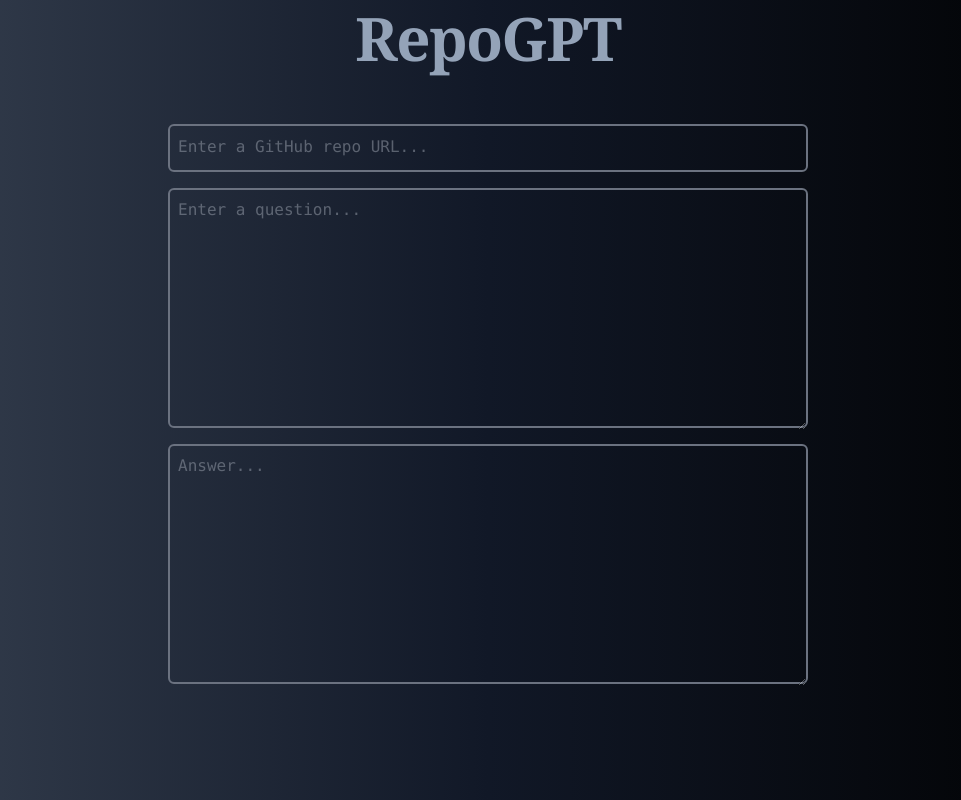
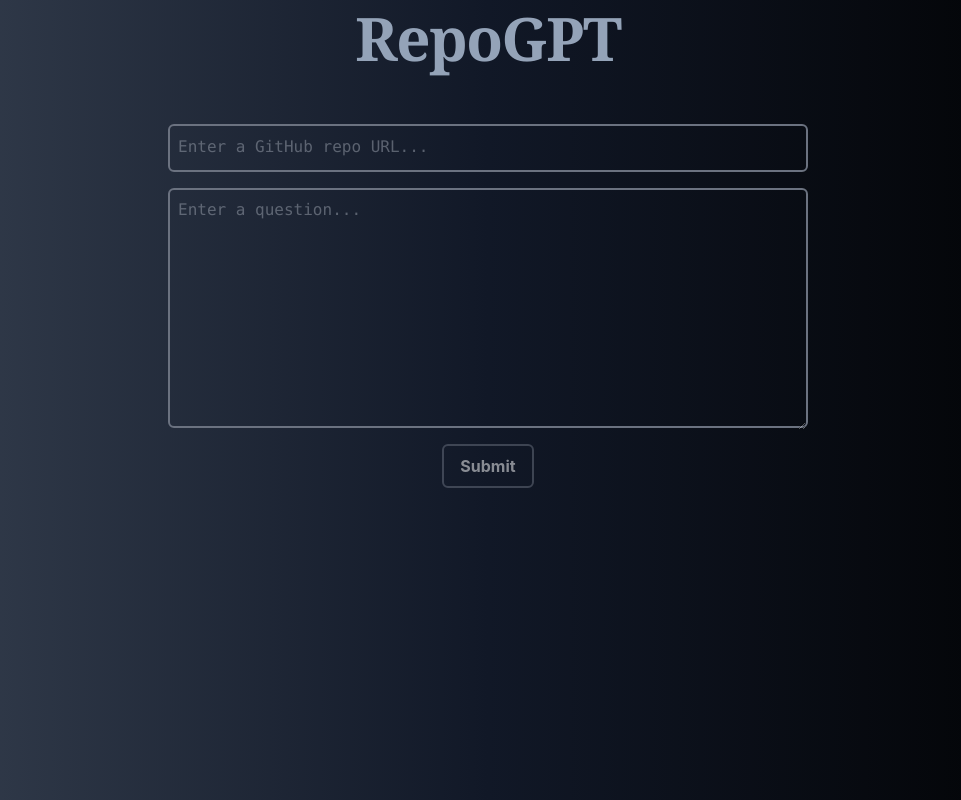
Before and after one commit to cyai/RepoGPT, a React (Create React App) app in the folder frontend/: page / in a window 1280 px wide. Shown: the whole page, without its empty margins (152-1113 px from the left). Built offline with nearby package versions, Linux system fonts and the light colour scheme.

Commit message:
fix: CORS issue and retriver argument in chat function

```diff
--- a/frontend/src/App.tsx
+++ b/frontend/src/App.tsx
@@ -1,4 +1,4 @@
-import React, { Component } from "react";
+import React, { Component, FormEvent } from "react";
 import Navbar from "./components/navbar";
 import RepoURLBox from "./components/chatBox";
 
@@ -6,17 +6,19 @@
 
 interface AppState {
     repoUrl: string;
-    isValidUrl: boolean;
+    apiResponse: string;
     question: string;
-    apiResponse: string;
+    loading: boolean;
+    isValidUrl?: boolean;
 }
 
 class App extends React.Component<AppProps, AppState> {
     state = {
         repoUrl: "",
+        question: "",
+        loading: false,
+        apiResponse: "",
         isValidUrl: false,
-        question: "",
-        apiResponse: "",
     };
 
     handleInputChange = (event: React.ChangeEvent<HTMLInputElement>) => {
@@ -27,50 +29,77 @@
         this.setState({ repoUrl: url, isValidUrl });
     };
 
-    handleSubmit = () => {
-        if (this.state.isValidUrl) {
-            // Make API call to localhost:5000
-            fetch("http://localhost:5000/api/chat", {
+    handelQuestion = (event: React.ChangeEvent<HTMLTextAreaElement>) => {
+        const question = event.target.value;
+        // console.log(question);
+        this.setState({ question });
+    };
+
+    handleSubmit = async (event: React.FormEvent<HTMLFormElement>) => {
+        event.preventDefault();
+        this.setState({ loading: true });
+
+        try {
+            let response = await fetch("http://127.0.0.1:5000/api/chat", {
                 method: "POST",
                 headers: {
-                    "Content-Type": "application/json"
+                    "Content-Type": "application/json",
                 },
                 body: JSON.stringify({
                     url: this.state.repoUrl,
-                    question: this.state.question
-                })
-            })
-                .then((response) => response.json())
-                .then((data) => {
-                    // Update state with API response
-                    this.setState({ apiResponse: data.answer });
-                })
-                .catch((error) => {
-                    console.error("Error:", error);
-                });
+                    question: this.state.question,
+                }),
+            });
+
+            if (response.ok) {
+                const data = await response.json();
+                this.setState({ apiResponse: data.answer, loading: false });
+            } else {
+                console.log("Error:", response.status);
+                this.setState({ loading: false });
+            }
+        } catch (error) {
+            console.error("Error:", error);
+            this.setState({ loading: false });
         }
-    };
-
-    handelQuestion = (event: React.ChangeEvent<HTMLInputElement>) => {
-        const question = event.target.value;
-        this.setState({ question });
     };
 
     render() {
         return (
             <div className="App bg-gradient-to-r from-gray-700 via-gray-900 to-black min-h-screen">
                 <Navbar />
-
                 <div className="flex flex-col space-y-4 items-center justify-center h-full">
                     <RepoURLBox
                         repoUrl={this.state.repoUrl}
+                        handleInputChange={this.handleInputChange}
                         isValidUrl={this.state.isValidUrl}
-                        handleInputChange={this.handleInputChange}
-                        handleSubmit={this.handleSubmit}
+                        // handleSubmit={this.handleSubmit}
                         question={this.state.question}
-                        apiResponse={this.state.apiResponse}
-                        handelQuestion={this.handelQuestion} // Add the handelQuestion property
+                        handelQuestion={this.handelQuestion}
                     />
+                </div>
+                <div>
+                    <div className="flex flex-col items-center justify-center h-full p-4">
+                        <form onSubmit={this.handleSubmit}>
+                            {/* Your form fields here */}
+                            <button
+                                type="submit"
+                                className="opacity-50 bg-transparent p-2 text-white font-bold py-2 px-4 border-2 border-gray-500 rounded-md flex items-center justify-center"
+                            >
+                                {this.state.loading ? "Loading..." : "Submit"}
+                            </button>
+                        </form>
+
+                        {this.state.apiResponse && (
+                            <div className="box-border w-1/2 border-2 border-gray-500 rounded-md h-60 flex justify-center items-center pt-4 mt-4">
+                                <textarea
+                                    className="block p-2 w-full h-60 opacity-50 bg-transparent text-white font-mono"
+                                    value={this.state.apiResponse}
+                                    readOnly
+                                />
+                            </div>
+                        )}
+                    </div>
                 </div>
             </div>
         );
--- a/frontend/src/components/chatBox.tsx
+++ b/frontend/src/components/chatBox.tsx
@@ -1,14 +1,13 @@
 import * as React from "react";
-import { Component } from "react";
+import { Component, ChangeEvent } from "react";
 
 interface RepoURLBoxProps {
     repoUrl: string;
-    handleInputChange: (event: React.ChangeEvent<HTMLInputElement>) => void;
-    handleSubmit: () => void;
+    handleInputChange: (event: ChangeEvent<HTMLInputElement>) => void;
+    handelQuestion: (event: ChangeEvent<HTMLTextAreaElement>) => void;
+    // handleSubmit: (event: React.MouseEvent<HTMLButtonElement>) => void;
     isValidUrl: boolean;
     question: string;
-    handelQuestion: (event: React.ChangeEvent<HTMLInputElement>) => void;
-    apiResponse: string;
 }
 
 class RepoURLBox extends React.Component<RepoURLBoxProps> {
@@ -32,27 +31,21 @@
                         id="message"
                         className="block p-2 w-full h-60 opacity-50 bg-transparent text-white font-mono align-middle"
                         placeholder="Enter a question..."
+                        value={this.props.question || ""}
+                        onChange={(event: ChangeEvent<HTMLTextAreaElement>) =>
+                            this.props.handelQuestion(event)
+                        }
                     ></textarea>
                 </div>
 
-                <div className="box-border w-1/2 border-2 border-gray-500 rounded-md h-60">
-                    <textarea
-                        id="message"
-                        className="block p-2 w-full h-60 opacity-50 bg-transparent text-white font-mono align-middle"
-                        placeholder="Answer..."
-                        value={this.props.apiResponse || ""}
-                        readOnly
-                    ></textarea>
-                </div>
-
-                {this.props.isValidUrl &&   (
+                {/* {this.props.isValidUrl && (
                     <button
                         className="opacity-50 bg-transparent p-2 text-white font-bold py-2 px-4 border-2 border-gray-500 rounded-md"
-                        onClick={this.props.handleSubmit}
+                        onClick={(event) => this.props.handleSubmit(event)}
                     >
                         Submit
                     </button>
-                )}
+                )} */}
             </>
         );
     }
```
Also changed, not shown: 1 other file (tests, documents, lock files or other folders).
